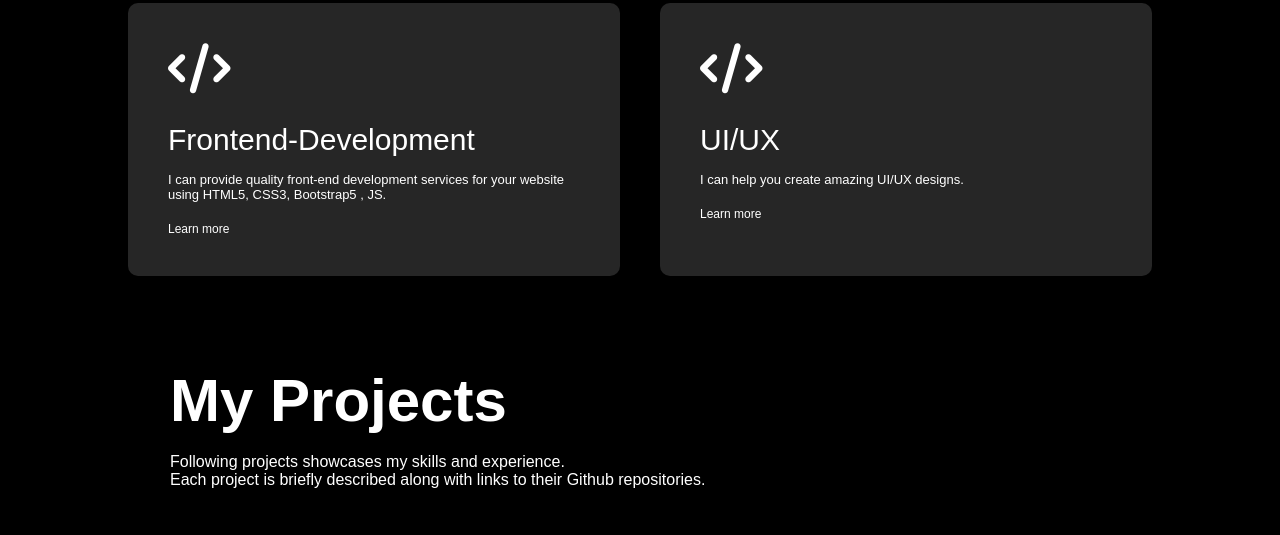
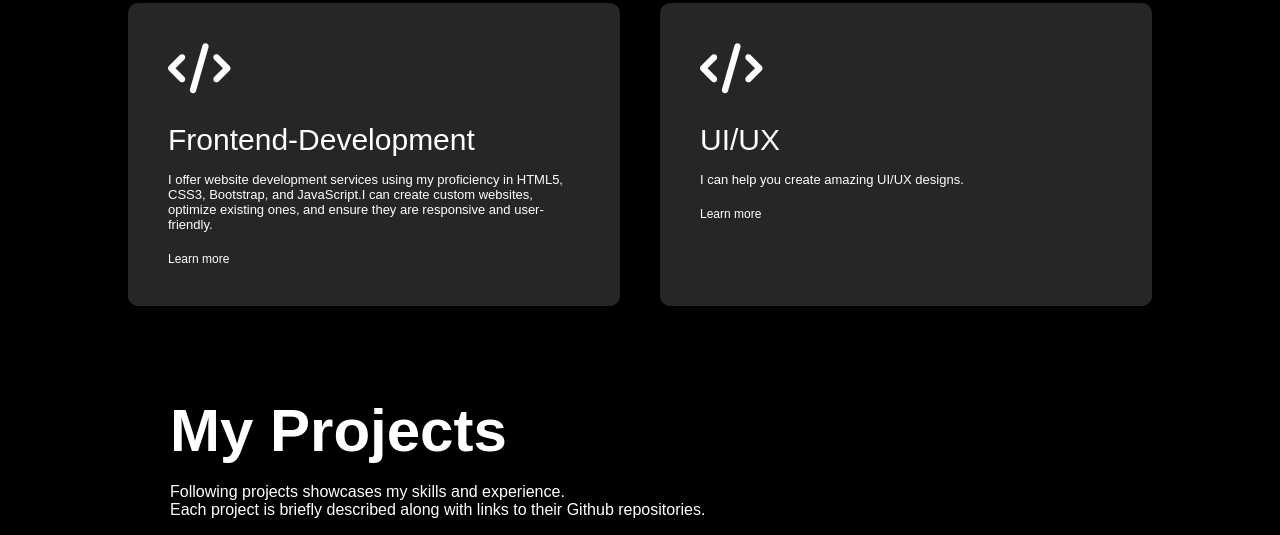
Before and after one commit to Soumya2022/Portfolio-Website, a plain HTML site: page index.html in a window 1280 px wide. Shown: the part 1566-2101 px from the top of the page. Drawn offline with Linux system fonts and the light colour scheme.

Commit message:
Update index.html

```diff
--- a/index.html
+++ b/index.html
@@ -70,8 +70,7 @@
                 <div>
                     <i class="fa-solid fa-code"></i>
                     <h2>Frontend-Development</h2>
-                    <p>I can provide quality front-end development services
-                        for your website using HTML5, CSS3, Bootstrap5 , JS.
+                    <p>I offer website development services using my proficiency in HTML5, CSS3, Bootstrap, and JavaScript.I can create custom websites, optimize existing ones, and ensure they are responsive and user-friendly.
                     </p>
                     <a href="#project">Learn more</a>
                 </div>
```
